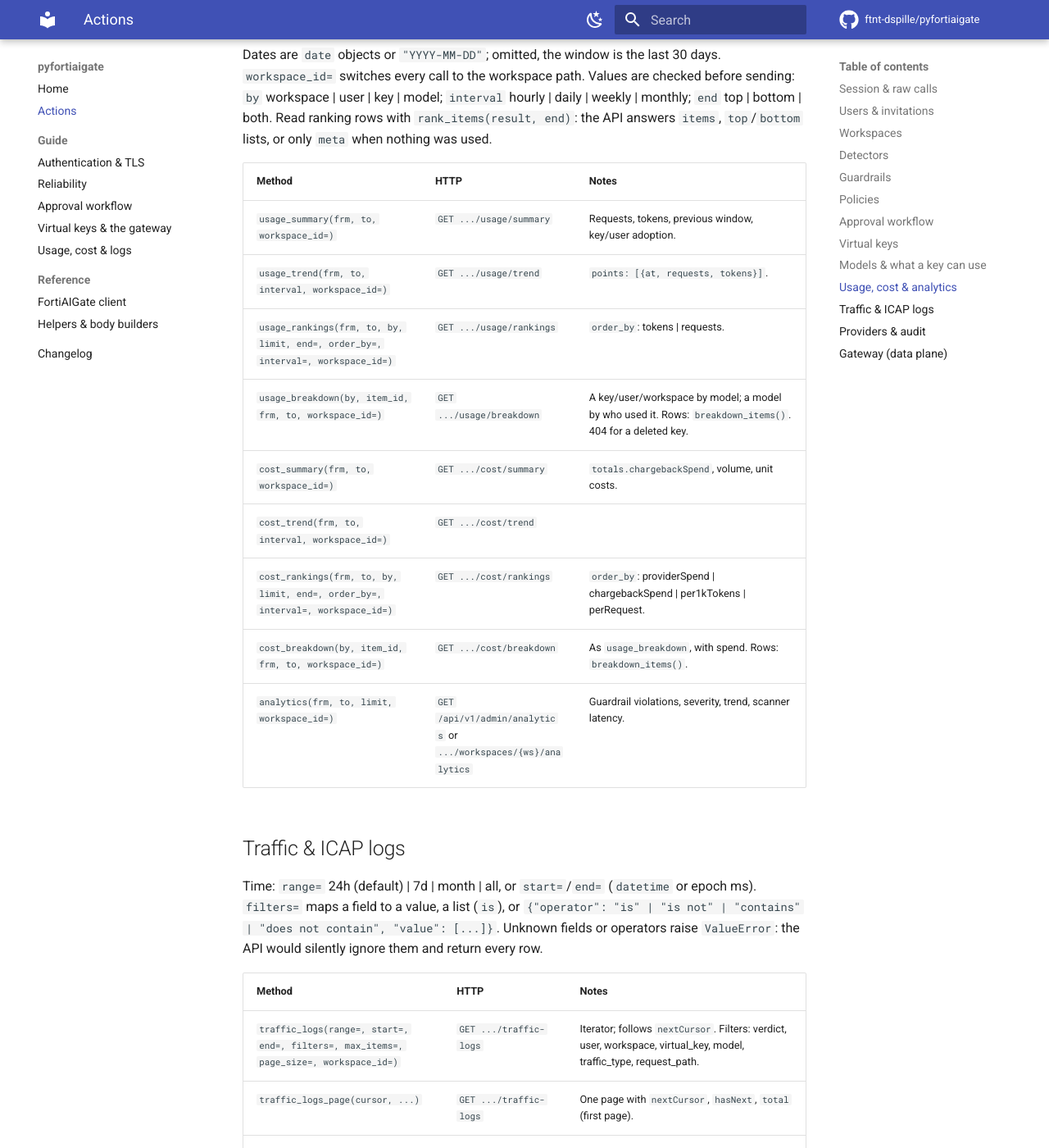
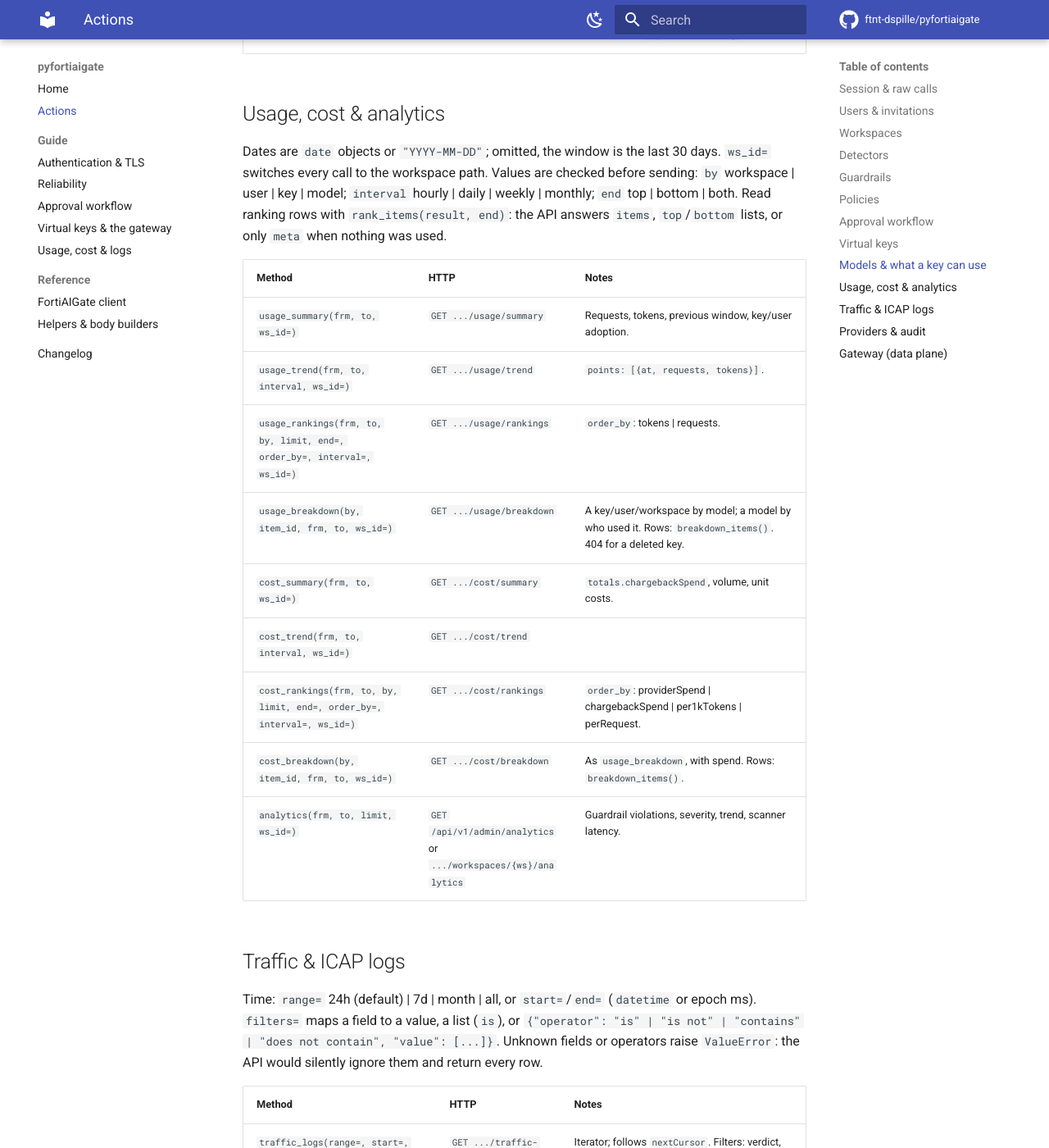
Before and after one commit to ftnt-dspille/pyfortiaigate, an MkDocs documentation site: the page built from docs/actions.md, in a window 1280 px wide and 1400 px high, scrolled down 6701 px. Shown: the whole window at 82% size. Built offline with MkDocs 1.6.1 and Material for MkDocs 9.7.7, drawn with Linux system fonts in a browser that asks for light colours; comment, search, counter and statistics services are not loaded; some of the changed text lies outside the part shown.

Commit message:
Workspaces by name: every ws_id accepts a name, id or record
resolve_workspace() turns a workspace's unique name into its id (cached,
refreshed on a miss; org admins read every workspace, members their own) and
passes ids and records straight through. Every workspace path goes through it,
so faig.guardrails("team-a") works. An unknown name raises LookupError; a
duplicate name refuses to guess.

The new reporting and log methods take ws_id= like the rest of the client
(was workspace_id=, never released). The live workspace suite now passes the
workspace NAME throughout.

```diff
--- a/docs/actions.md
+++ b/docs/actions.md
@@ -32,8 +32,14 @@
 
 ## Workspaces
 
+Every method that takes a workspace (`ws_id`) accepts its **id**, its **name**
+(names are unique), or its **record** from `workspaces()` / `workspace_by_name()`.
+Names are resolved once and cached; an unknown name raises `LookupError`.
+
+
 | Method | HTTP | Notes |
 |---|---|---|
+| `resolve_workspace(ws)` | `GET /api/v1/admin/workspaces` (or `/api/v1/me/workspaces`) | A workspace's id from its id, name or record; cached. |
 | `workspaces()` | `GET /api/v1/admin/workspaces` | Every workspace (org admin). |
 | `my_workspaces()` | `GET /api/v1/me/workspaces` | Workspaces the caller belongs to. |
 | `workspace_by_name(name)` | `GET /api/v1/admin/workspaces` | |
@@ -42,7 +48,7 @@
 | `workspace(ws_id)` | `GET /api/v1/workspaces/{ws}` | Settings: `allowedModels`, `allowedPolicies`, budgets, member defaults. |
 | `workspace_members(ws_id)` | `GET /api/v1/workspaces/{ws}/members` | |
 | `workspace_budget(ws_id)` | `GET /api/v1/workspaces/{ws}/budget` | |
-| `workspace_analytics(ws_id, frm, to, limit)` | `GET /api/v1/workspaces/{ws}/analytics` | Same as `analytics(..., workspace_id=)`. |
+| `workspace_analytics(ws_id, frm, to, limit)` | `GET /api/v1/workspaces/{ws}/analytics` | Same as `analytics(..., ws_id=)`. |
 
 ## Detectors
 
@@ -120,7 +126,7 @@
 ## Usage, cost & analytics
 
 Dates are `date` objects or `"YYYY-MM-DD"`; omitted, the window is the last 30
-days. `workspace_id=` switches every call to the workspace path. Values are
+days. `ws_id=` switches every call to the workspace path. Values are
 checked before sending: `by` workspace | user | key | model; `interval` hourly |
 daily | weekly | monthly; `end` top | bottom | both. Read ranking rows with
 `rank_items(result, end)`: the API answers `items`, `top`/`bottom` lists, or
@@ -128,15 +134,15 @@
 
 | Method | HTTP | Notes |
 |---|---|---|
-| `usage_summary(frm, to, workspace_id=)` | `GET .../usage/summary` | Requests, tokens, previous window, key/user adoption. |
-| `usage_trend(frm, to, interval, workspace_id=)` | `GET .../usage/trend` | `points: [{at, requests, tokens}]`. |
-| `usage_rankings(frm, to, by, limit, end=, order_by=, interval=, workspace_id=)` | `GET .../usage/rankings` | `order_by`: tokens \| requests. |
-| `usage_breakdown(by, item_id, frm, to, workspace_id=)` | `GET .../usage/breakdown` | A key/user/workspace by model; a model by who used it. Rows: `breakdown_items()`. 404 for a deleted key. |
-| `cost_summary(frm, to, workspace_id=)` | `GET .../cost/summary` | `totals.chargebackSpend`, volume, unit costs. |
-| `cost_trend(frm, to, interval, workspace_id=)` | `GET .../cost/trend` | |
-| `cost_rankings(frm, to, by, limit, end=, order_by=, interval=, workspace_id=)` | `GET .../cost/rankings` | `order_by`: providerSpend \| chargebackSpend \| per1kTokens \| perRequest. |
-| `cost_breakdown(by, item_id, frm, to, workspace_id=)` | `GET .../cost/breakdown` | As `usage_breakdown`, with spend. Rows: `breakdown_items()`. |
-| `analytics(frm, to, limit, workspace_id=)` | `GET /api/v1/admin/analytics` or `.../workspaces/{ws}/analytics` | Guardrail violations, severity, trend, scanner latency. |
+| `usage_summary(frm, to, ws_id=)` | `GET .../usage/summary` | Requests, tokens, previous window, key/user adoption. |
+| `usage_trend(frm, to, interval, ws_id=)` | `GET .../usage/trend` | `points: [{at, requests, tokens}]`. |
+| `usage_rankings(frm, to, by, limit, end=, order_by=, interval=, ws_id=)` | `GET .../usage/rankings` | `order_by`: tokens \| requests. |
+| `usage_breakdown(by, item_id, frm, to, ws_id=)` | `GET .../usage/breakdown` | A key/user/workspace by model; a model by who used it. Rows: `breakdown_items()`. 404 for a deleted key. |
+| `cost_summary(frm, to, ws_id=)` | `GET .../cost/summary` | `totals.chargebackSpend`, volume, unit costs. |
+| `cost_trend(frm, to, interval, ws_id=)` | `GET .../cost/trend` | |
+| `cost_rankings(frm, to, by, limit, end=, order_by=, interval=, ws_id=)` | `GET .../cost/rankings` | `order_by`: providerSpend \| chargebackSpend \| per1kTokens \| perRequest. |
+| `cost_breakdown(by, item_id, frm, to, ws_id=)` | `GET .../cost/breakdown` | As `usage_breakdown`, with spend. Rows: `breakdown_items()`. |
+| `analytics(frm, to, limit, ws_id=)` | `GET /api/v1/admin/analytics` or `.../workspaces/{ws}/analytics` | Guardrail violations, severity, trend, scanner latency. |
 
 ## Traffic & ICAP logs
 
@@ -148,13 +154,13 @@
 
 | Method | HTTP | Notes |
 |---|---|---|
-| `traffic_logs(range=, start=, end=, filters=, max_items=, page_size=, workspace_id=)` | `GET .../traffic-logs` | Iterator; follows `nextCursor`. Filters: verdict, user, workspace, virtual_key, model, traffic_type, request_path. |
+| `traffic_logs(range=, start=, end=, filters=, max_items=, page_size=, ws_id=)` | `GET .../traffic-logs` | Iterator; follows `nextCursor`. Filters: verdict, user, workspace, virtual_key, model, traffic_type, request_path. |
 | `traffic_logs_page(cursor, ...)` | `GET .../traffic-logs` | One page with `nextCursor`, `hasNext`, `total` (first page). |
-| `traffic_log(uuid, workspace_id=)` | `GET .../traffic-logs/{uuid}` | Full record: verdict, action, detector, guardrail, policy, prompt, cost, latency. |
-| `traffic_log_filter_options(range=, start=, end=, workspace_id=)` | `GET .../traffic-logs/filter-options` | Values each filter can take. |
+| `traffic_log(uuid, ws_id=)` | `GET .../traffic-logs/{uuid}` | Full record: verdict, action, detector, guardrail, policy, prompt, cost, latency. |
+| `traffic_log_filter_options(range=, start=, end=, ws_id=)` | `GET .../traffic-logs/filter-options` | Values each filter can take. |
 | `icap_logs(...)` | `GET .../icap-logs` | Iterator (offset paging). Filters: verdict, direction, user, application, fortigate, shadow_ai, inspection. 404 when ICAP is off. |
 | `icap_logs_page(offset, ...)` | `GET .../icap-logs` | |
-| `icap_log(uuid, workspace_id=)` | `GET .../icap-logs/{uuid}` | |
+| `icap_log(uuid, ws_id=)` | `GET .../icap-logs/{uuid}` | |
 | `icap_log_filter_options(...)` | `GET .../icap-logs/filter-options` | |
 
 ## Providers & audit
```
Also changed, not shown: CHANGELOG.md (+5 -0 lines), README.md (+3 -4 lines), docs/guide/reporting.md (+2 -2 lines), docs/index.md (+9 -10 lines), 6 other files.
